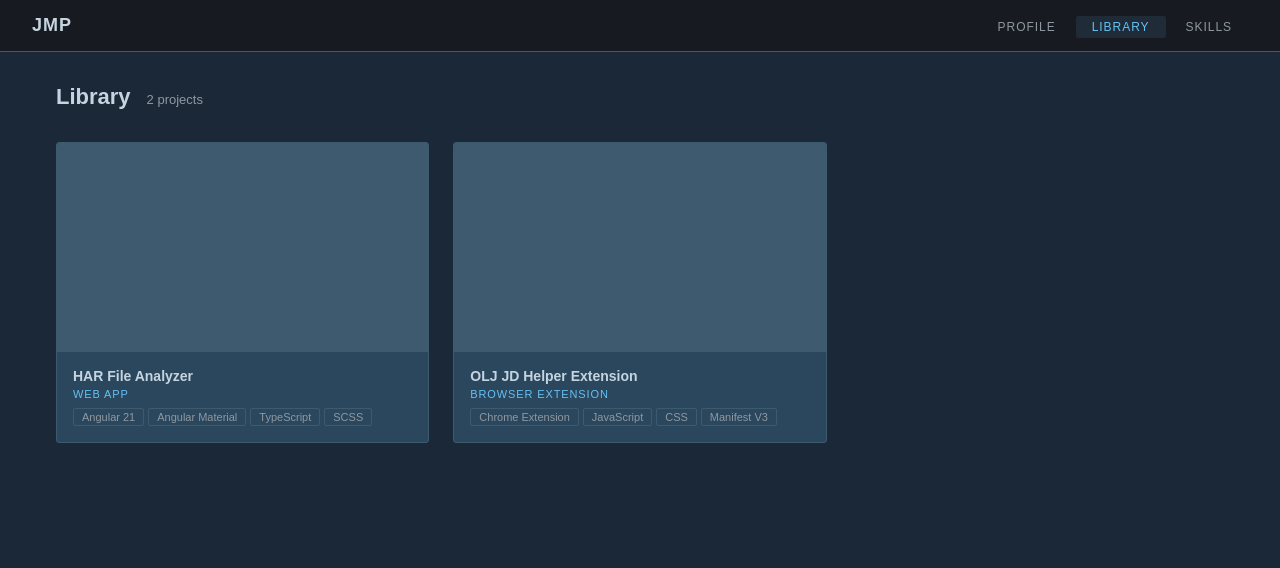
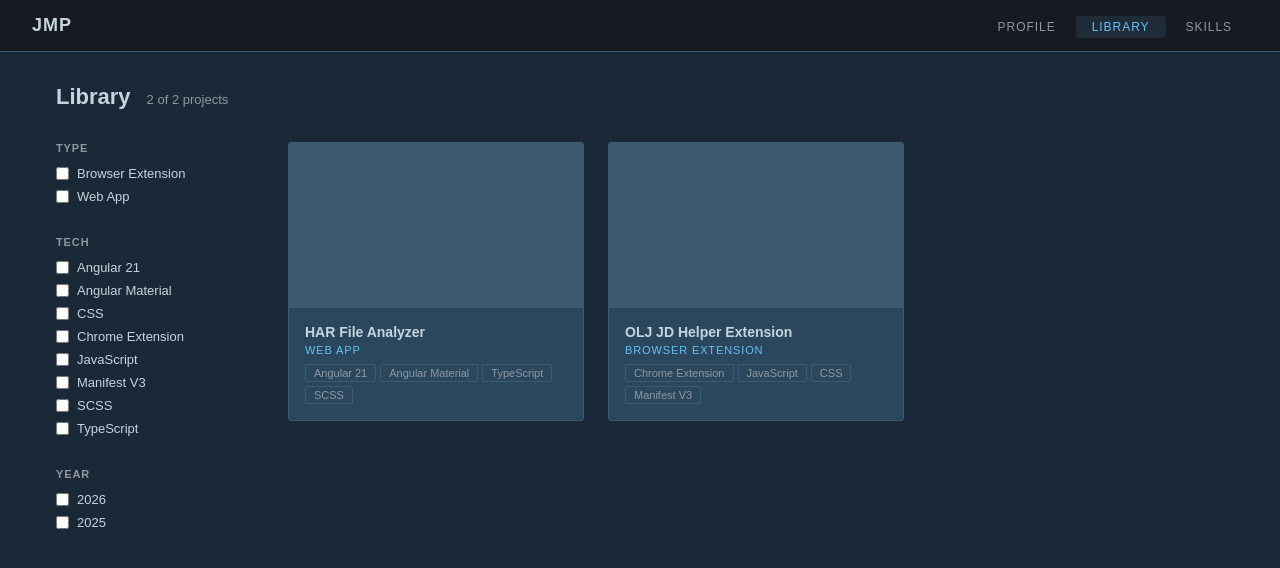
Before and after one commit to jerparucha/jmp-portfolio, an Angular app: page /library in a window 1280 px wide. Shown: the top 568 px of the page. Built offline with nearby package versions, Linux system fonts and the light colour scheme.

Commit message:
feat: library sidebar filters by type, tech, and year (Closes #12)

```diff
--- a/src/app/pages/library/library.html
+++ b/src/app/pages/library/library.html
@@ -1,10 +1,47 @@
 <div class="library">
   <div class="library__header">
     <h1 class="library__heading">Library</h1>
-    <span class="library__count">{{ projects.length }} projects</span>
+    <span class="library__count">{{ filteredProjects().length }} of {{ allProjects.length }} projects</span>
+    @if (hasActiveFilters) {
+      <button class="library__clear" (click)="clearFilters()">Clear filters</button>
+    }
   </div>
+
+  <div class="library__layout">
+    <aside class="library__sidebar">
+      <div class="library__filter-group">
+        <h3 class="library__filter-heading">Type</h3>
+        @for (type of allTypes; track type) {
+          <label class="library__filter-option">
+            <input type="checkbox" [checked]="selectedTypes().has(type)" (change)="toggleType(type)" />
+            {{ type }}
+          </label>
+        }
+      </div>
+
+      <div class="library__filter-group">
+        <h3 class="library__filter-heading">Tech</h3>
+        @for (tag of allTags; track tag) {
+          <label class="library__filter-option">
+            <input type="checkbox" [checked]="selectedTags().has(tag)" (change)="toggleTag(tag)" />
+            {{ tag }}
+          </label>
+        }
+      </div>
+
+      <div class="library__filter-group">
+        <h3 class="library__filter-heading">Year</h3>
+        @for (year of allYears; track year) {
+          <label class="library__filter-option">
+            <input type="checkbox" [checked]="selectedYears().has(year)" (change)="toggleYear(year)" />
+            {{ year }}
+          </label>
+        }
+      </div>
+    </aside>
+
     <div class="library__grid">
-    @for (project of projects; track project.slug) {
+      @for (project of filteredProjects(); track project.slug) {
         <a class="library__card" [routerLink]="['/library', project.slug]">
           <div class="library__cover"></div>
           <div class="library__card-info">
@@ -18,5 +55,9 @@
           </div>
         </a>
       }
+      @if (filteredProjects().length === 0) {
+        <p class="library__empty">No projects match the selected filters.</p>
+      }
     </div>
   </div>
+</div>
--- a/src/app/pages/library/library.scss
+++ b/src/app/pages/library/library.scss
@@ -17,10 +17,76 @@
     font-size: 13px;
   }
 
+  &__clear {
+    margin-left: auto;
+    background: none;
+    border: 1px solid var(--color-border);
+    color: var(--color-text-muted);
+    font-size: 12px;
+    padding: var(--spacing-xs) var(--spacing-md);
+    border-radius: 2px;
+    cursor: pointer;
+    transition: color 0.15s ease, border-color 0.15s ease;
+
+    &:hover {
+      color: var(--color-text);
+      border-color: var(--color-accent);
+    }
+  }
+
+  &__layout {
+    display: flex;
+    gap: var(--spacing-xl);
+    align-items: flex-start;
+  }
+
+  &__sidebar {
+    width: 200px;
+    flex-shrink: 0;
+    display: flex;
+    flex-direction: column;
+    gap: var(--spacing-xl);
+  }
+
+  &__filter-group {
+    display: flex;
+    flex-direction: column;
+    gap: var(--spacing-sm);
+  }
+
+  &__filter-heading {
+    color: var(--color-text-muted);
+    font-size: 11px;
+    font-weight: 600;
+    text-transform: uppercase;
+    letter-spacing: 0.08em;
+    margin-bottom: var(--spacing-xs);
+  }
+
+  &__filter-option {
+    display: flex;
+    align-items: center;
+    gap: var(--spacing-sm);
+    color: var(--color-text);
+    font-size: 13px;
+    cursor: pointer;
+
+    input[type='checkbox'] {
+      accent-color: var(--color-accent);
+      cursor: pointer;
+    }
+
+    &:hover {
+      color: var(--color-accent);
+    }
+  }
+
   &__grid {
+    flex: 1;
     display: grid;
-    grid-template-columns: repeat(auto-fill, minmax(280px, 1fr));
+    grid-template-columns: repeat(auto-fill, minmax(260px, 1fr));
     gap: var(--spacing-lg);
+    align-content: start;
   }
 
   &__card {
@@ -80,4 +146,10 @@
     border: 1px solid var(--color-border);
     border-radius: 2px;
   }
+
+  &__empty {
+    color: var(--color-text-muted);
+    font-size: 13px;
+    grid-column: 1 / -1;
+  }
 }
--- a/src/app/pages/library/library.ts
+++ b/src/app/pages/library/library.ts
@@ -1,4 +1,4 @@
-import { Component } from '@angular/core';
+import { Component, computed, signal } from '@angular/core';
 import { RouterLink } from '@angular/router';
 import { PROJECTS, Project } from '../../data/projects';
 
@@ -9,5 +9,60 @@ import { PROJECTS, Project } from '../../data/projects';
   styleUrl: './library.scss',
 })
 export class LibraryPage {
-  projects: Project[] = PROJECTS;
+  readonly allProjects: Project[] = PROJECTS;
+
+  readonly allTags = [...new Set(PROJECTS.flatMap(p => p.tags))].sort();
+  readonly allTypes = [...new Set(PROJECTS.map(p => p.type))].sort();
+  readonly allYears = [...new Set(PROJECTS.map(p => p.year))].sort((a, b) => b - a);
+
+  selectedTags = signal<Set<string>>(new Set());
+  selectedTypes = signal<Set<string>>(new Set());
+  selectedYears = signal<Set<number>>(new Set());
+
+  filteredProjects = computed(() => {
+    const tags = this.selectedTags();
+    const types = this.selectedTypes();
+    const years = this.selectedYears();
+
+    return this.allProjects.filter(p => {
+      const tagMatch = tags.size === 0 || p.tags.some(t => tags.has(t));
+      const typeMatch = types.size === 0 || types.has(p.type);
+      const yearMatch = years.size === 0 || years.has(p.year);
+      return tagMatch && typeMatch && yearMatch;
+    });
+  });
+
+  toggleTag(tag: string) {
+    this.selectedTags.update(set => {
+      const next = new Set(set);
+      next.has(tag) ? next.delete(tag) : next.add(tag);
+      return next;
+    });
+  }
+
+  toggleType(type: string) {
+    this.selectedTypes.update(set => {
+      const next = new Set(set);
+      next.has(type) ? next.delete(type) : next.add(type);
+      return next;
+    });
+  }
+
+  toggleYear(year: number) {
+    this.selectedYears.update(set => {
+      const next = new Set(set);
+      next.has(year) ? next.delete(year) : next.add(year);
+      return next;
+    });
+  }
+
+  clearFilters() {
+    this.selectedTags.set(new Set());
+    this.selectedTypes.set(new Set());
+    this.selectedYears.set(new Set());
+  }
+
+  get hasActiveFilters(): boolean {
+    return this.selectedTags().size > 0 || this.selectedTypes().size > 0 || this.selectedYears().size > 0;
+  }
 }
```
Lines whose indentation alone changed are shown as unchanged.
